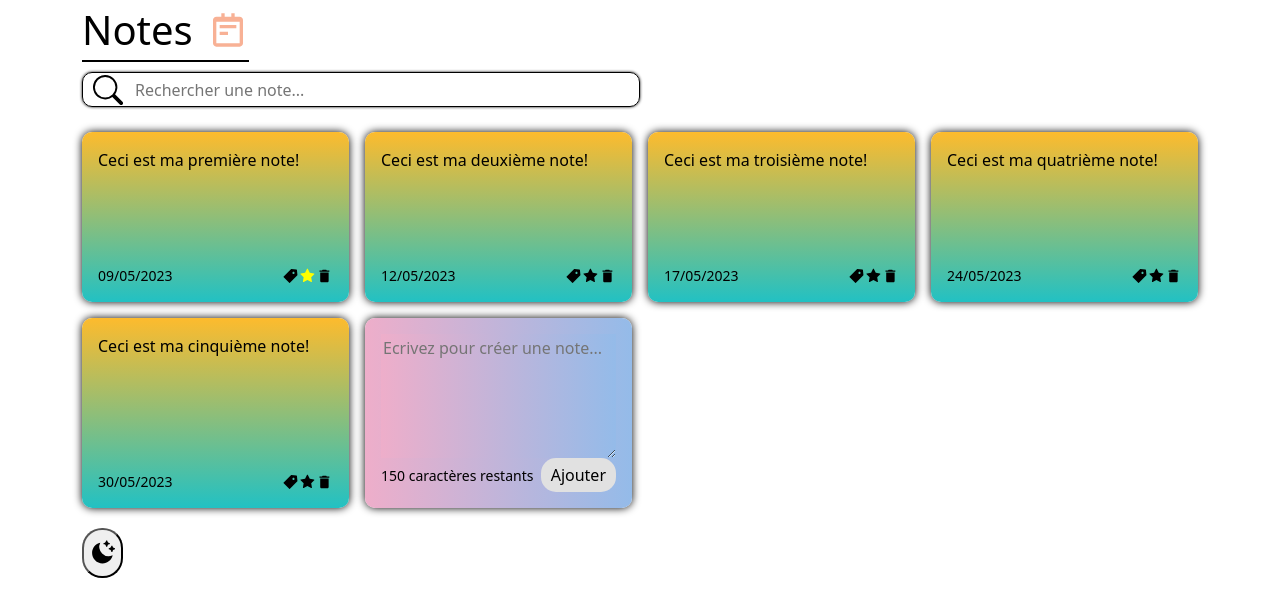
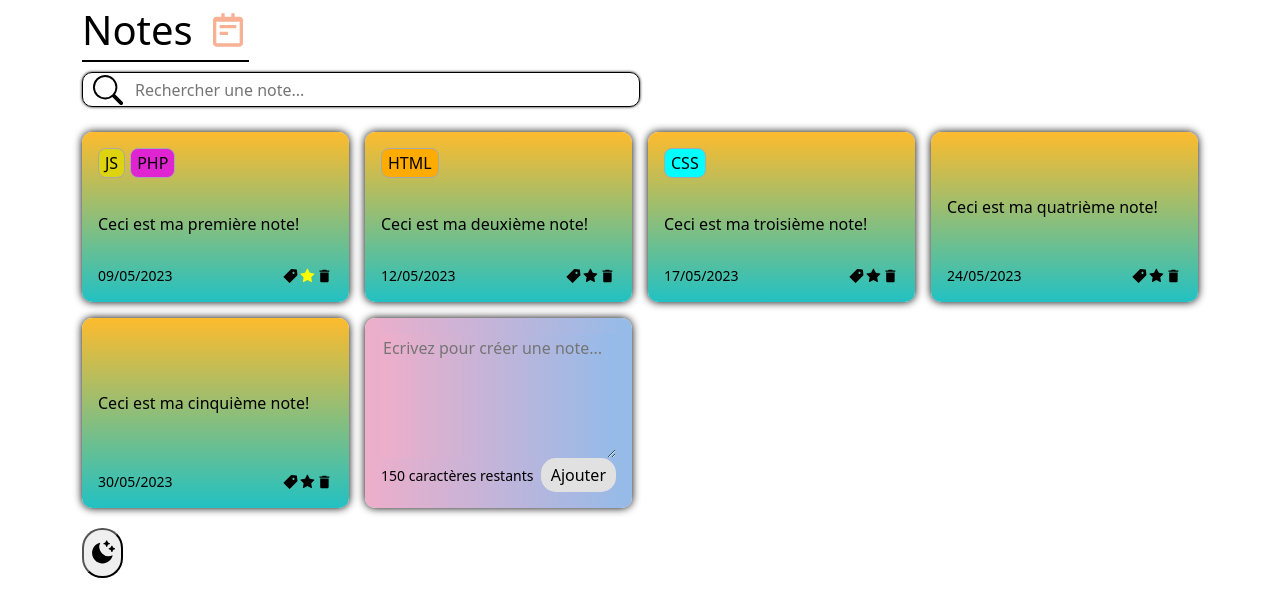
Before and after one commit to Radouane0/note-app, a React (Create React App) app: page / in a window 1280 px wide. Shown: the top 616 px of the page. Built offline with nearby package versions, Linux system fonts and the light colour scheme.

Commit message:
Gestion de l'affichage des tags sur les notes

```diff
--- a/src/App.js
+++ b/src/App.js
@@ -19,11 +19,11 @@ const App = () =>  {
           tags: [
             {
               text: "JS",
-              color: "#00ffff"
+              color: "#DDD30E"
             },
             {
-              text: "JS",
-              color: "#00ffff"
+              text: "PHP",
+              color: "#E124D1"
             }
           ]
         },
@@ -35,7 +35,7 @@ const App = () =>  {
           tags: [
             {
               text: "HTML",
-              color: "#00ffff"
+              color: "#FFAB00"
             }
           ]
         },
@@ -56,12 +56,14 @@ const App = () =>  {
           text: "Ceci est ma quatrième note!",
           date: "24/05/2023",
           isFavorite: false,
+          tags: []
         },
         {
           id: nanoid(),
           text: "Ceci est ma cinquième note!",
           date: "30/05/2023",
-          isFavorite: false
+          isFavorite: false,
+          tags: []
         }
   ])
 
--- a/src/components/Note.js
+++ b/src/components/Note.js
@@ -4,10 +4,20 @@ import { AiFillStar } from 'react-icons/ai'
 import { AiFillTag } from 'react-icons/ai'
 
 
-const Note = ({ id, text, date, handleDeleteNote, isFavorite, handleSetFavorite, setTagId}) => {
+const Note = ({ id, text, date, handleDeleteNote, isFavorite, handleSetFavorite, setTagId, tags}) => {
 
     return (
         <div className='note'>
+            <div className="note-tags">
+                {tags.map((tag, index) =>
+                <div key={index}
+                style={{
+                    backgroundColor: tag.color
+                }}
+                className='note-tag'>
+                    {tag.text}
+                </div> )}
+            </div>
             <span>{text}</span>
             <div className='note-footer'>
                 <small>{date}</small>
--- a/src/components/NotesList.js
+++ b/src/components/NotesList.js
@@ -12,6 +12,7 @@ const NotesList = ({ notes, handleAddNote, handleDeleteNote, handleSetFavorite,
                 id={note.id}
                 text={note.text}
                 date={note.date}
+                tags={note.tags}
                 isFavorite={note.isFavorite}
                 handleDeleteNote={handleDeleteNote}
                 handleSetFavorite={handleSetFavorite}
--- a/src/components/TagModal.js
+++ b/src/components/TagModal.js
@@ -10,10 +10,11 @@ function TagModal({ tagId, setTagId, tags, setTags }) {
 
   const [inputTag, setInputTag] = useState("")
 
-  const [inputTagColor, setInputTagColor] = useState("")
+  const [inputTagColor, setInputTagColor] = useState("#ff0000")
 
   useEffect(() => {
     setLocalTags(tags)
+    console.log(tags)
   }, [tags])
 
   const handleClose = () => setTagId(-1);
@@ -55,6 +56,15 @@ function TagModal({ tagId, setTagId, tags, setTags }) {
     setInputTagColor(e.target.value)
   }
 
+  const handleSetTagText = (e, index) => {
+    const newLocalTags = [...localTags]
+    newLocalTags[index] = {
+      ...localTags[index],
+      text: e.target.value
+    }
+    setLocalTags(newLocalTags)
+  }
+
 
 
 
@@ -75,7 +85,12 @@ function TagModal({ tagId, setTagId, tags, setTags }) {
                       value={tag.color}
                       onChange={(e) => handleSetTagColor(e, index)}
                     />
-                    <p className='tag'>{tag.text}</p>
+                    <input
+                      placeholder='Saisissez un tag...'
+                      className='input-tags'
+                      value={tag.text}
+                      onChange={(e) => handleSetTagText(e, index)}
+                    />
                     <BsFillTrashFill className='trash-icon'
                     onClick={() => handleDeleteTags(index)}
                     />
--- a/src/index.css
+++ b/src/index.css
@@ -207,3 +207,20 @@ textarea:focus {
     cursor: pointer;
     font-size: 20px;
 }
+
+.note-tags {
+    width: 100%;
+}
+
+.note-tag {
+    padding: 2px;
+    width: fit-content;
+    max-width: 100%;
+    padding-right: 6px;
+    padding-left: 6px;
+    border-radius: 0.5rem;
+    margin-right: 5px;
+    margin-bottom: 5px;
+    float: left;
+    border: 1px solid darkgray;
+}
```
